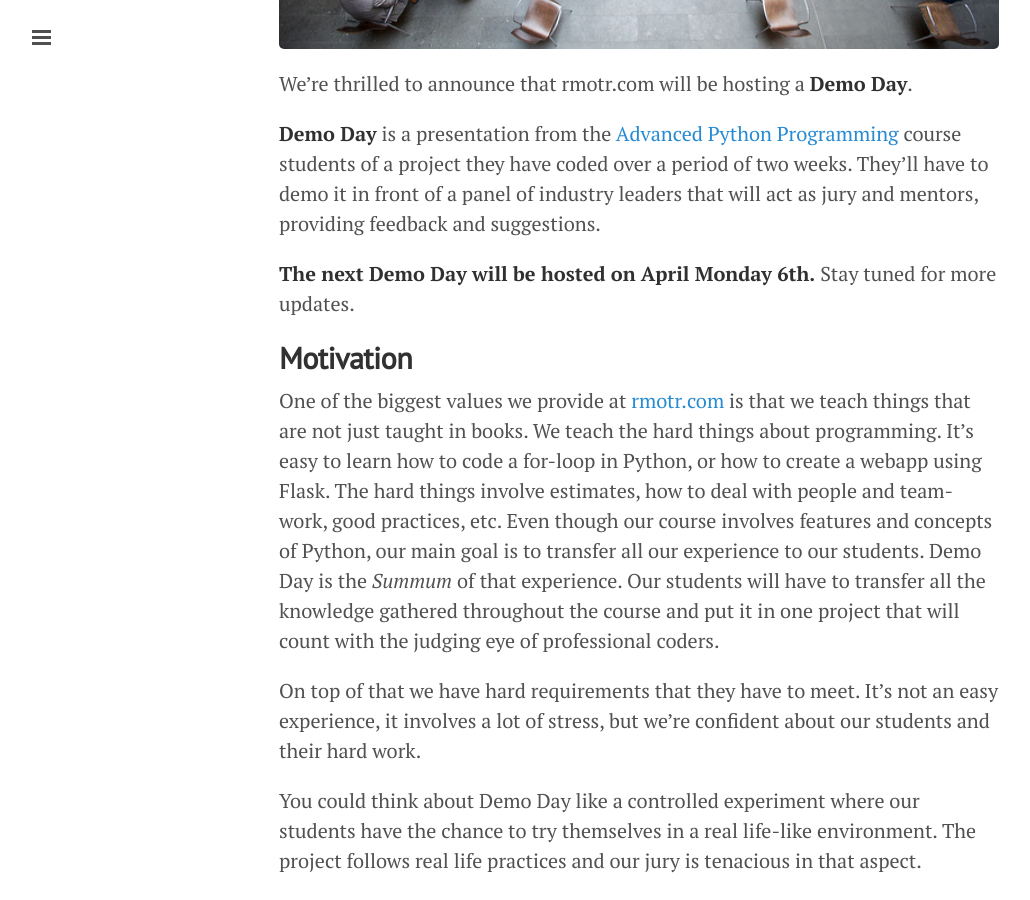
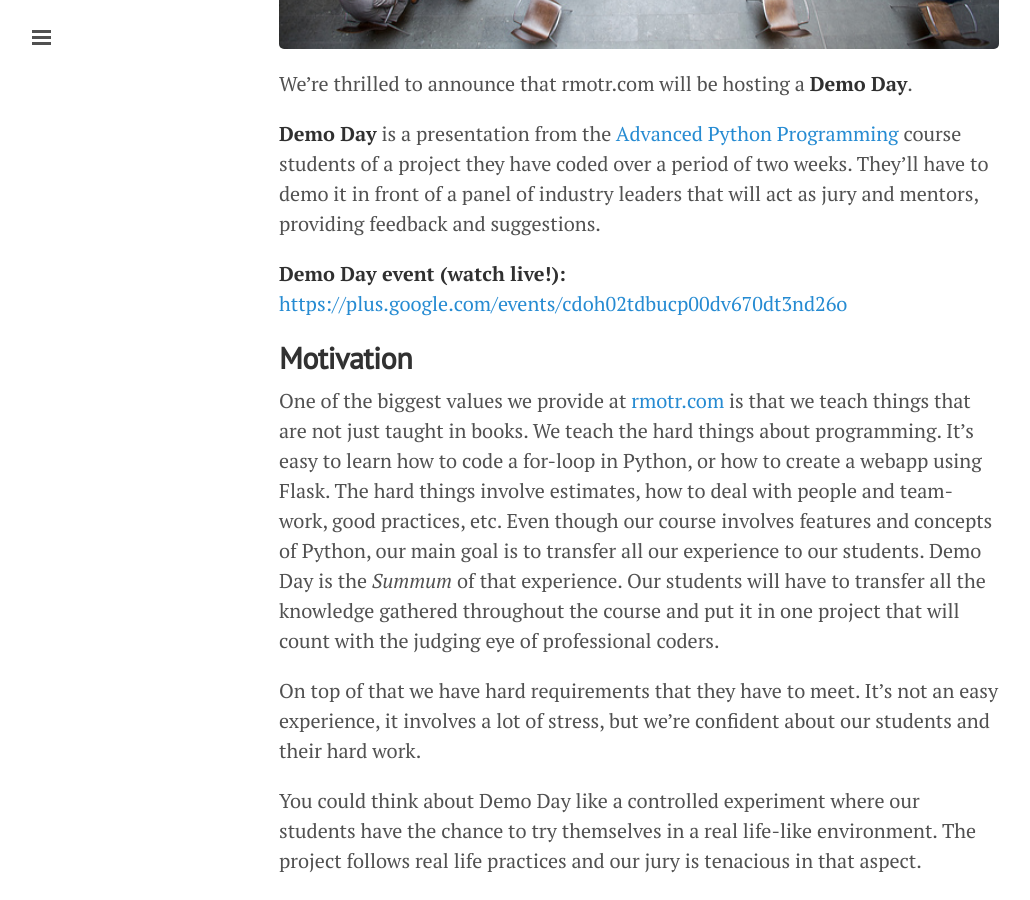
Before and after one commit to mcne65/rmotr.github.io, a Jekyll site: the page built from _posts/2015-03-10-introducing-demo-day.md, in a window 1280 px wide and 900 px high, scrolled down 664 px. Shown: the whole window, without its empty margins (1-1031 px from the left). Built offline with Jekyll 4.4.1, drawn with Linux system fonts in a browser that asks for light colours; Markdown is read by kramdown in place of the engine named in the settings.

Commit message:
Update 2015-03-10-introducing-demo-day.md

```diff
--- a/_posts/2015-03-10-introducing-demo-day.md
+++ b/_posts/2015-03-10-introducing-demo-day.md
@@ -14,7 +14,7 @@ We're thrilled to announce that rmotr.com will be hosting a **Demo Day**.
 
 **Demo Day** is a presentation from the [Advanced Python Programming](https://www.eventbrite.com/e/advanced-python-programming-course-tickets-15084732842) course students of a project they have coded over a period of two weeks. They'll have to demo it in front of a panel of industry leaders that will act as jury and mentors, providing feedback and suggestions.
 
-**The next Demo Day will be hosted on April Monday 6th.** Stay tuned for more updates.
+**Demo Day event (watch live!):** [https://plus.google.com/events/cdoh02tdbucp00dv670dt3nd26o](https://plus.google.com/events/cdoh02tdbucp00dv670dt3nd26o)
 
 ## Motivation
 
```
